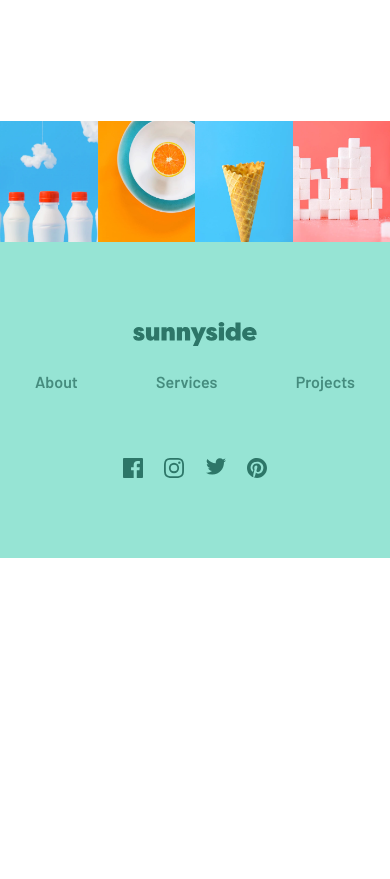
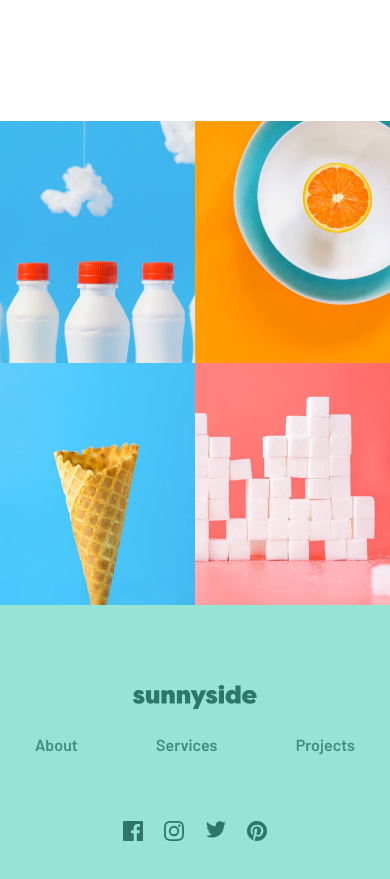
Before and after one commit to tossik8/sunnyside-agency, a React (Vite) app: page / in a window 390 px wide. Shown: the part 4500-5379 px from the top of the page. Before the commit the page ends 5058 px from the top, so only its background shows below. Built offline with nearby package versions, Linux system fonts and the light colour scheme.

Commit message:
fix: make the gallery responsive

```diff
--- a/src/components/Gallery.tsx
+++ b/src/components/Gallery.tsx
@@ -1,20 +1,20 @@
 import "../css/Gallery.css"
 const Gallery = () => {
   return (
-    <section id="projects">
-      <picture>
+    <section id="projects" className="container-fluid px-0 mx-0 row row-cols-md-4 row-cols-2">
+      <picture className="col-md-3 px-0">
         <source srcSet="../../images/mobile/image-gallery-milkbottles.jpg" media="(max-width: 375px)"/>
         <img className="gallery-image" src="../../images/desktop/image-gallery-milkbottles.jpg" alt="Milk bottles." />
       </picture>
-      <picture>
+      <picture className="col-md-3 px-0">
         <source srcSet="../../images/mobile/image-gallery-orange.jpg" media="(max-width: 375px)"/>
         <img className="gallery-image" src="../../images/desktop/image-gallery-orange.jpg" alt="An orange." />
       </picture>
-      <picture>
+      <picture className="col-md-3 px-0">
         <source srcSet="../../images/mobile/image-gallery-cone.jpg" media="(max-width: 375px)"/>
         <img className="gallery-image" src="../../images/desktop/image-gallery-cone.jpg" alt="An ice cream cone." />
       </picture>
-      <picture>
+      <picture className="col-md-3 px-0">
         <source srcSet="../../images/mobile/image-gallery-sugar-cubes.jpg" media="(max-width: 375px)"/>
         <img className="gallery-image" src="../../images/desktop/image-gallery-sugarcubes.jpg" alt="Sugar cubes." />
       </picture>
--- a/src/css/Gallery.css
+++ b/src/css/Gallery.css
@@ -1,3 +1,3 @@
 .gallery-image{
-    width: 25%;
+    width: 100%;
 }
```
